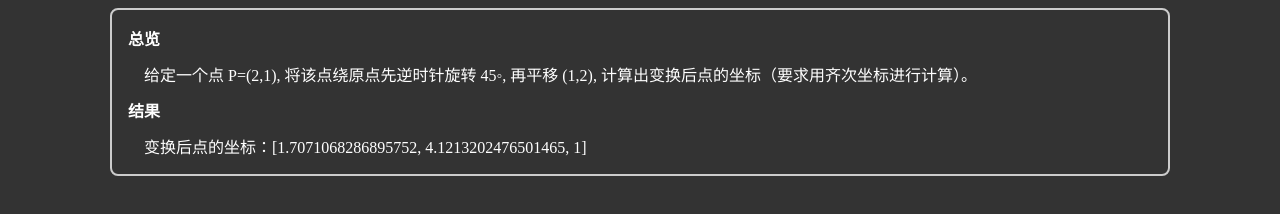
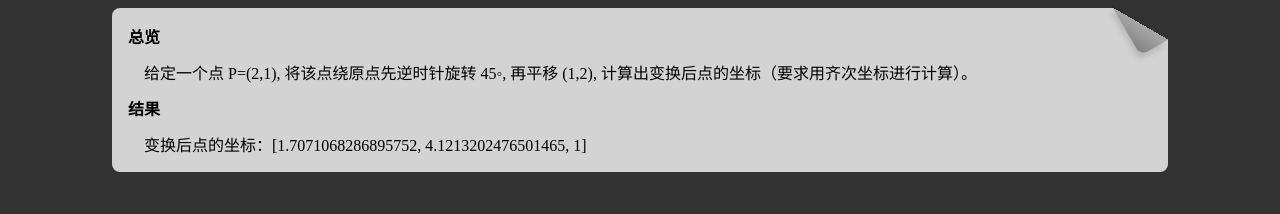
Before and after one commit to Junhong-Chen/games101-works-js, a website built with Vite: page 0/index.html in a window 1280 px wide. Built offline with nearby package versions, Linux system fonts and the light colour scheme.

Commit message:
✨ feat: html lang en => zh

```diff
--- a/0/index.html
+++ b/0/index.html
@@ -1,11 +1,13 @@
 <!DOCTYPE html>
-<html lang="en">
+<html lang="zh">
+
 <head>
   <meta charset="UTF-8">
   <meta name="viewport" content="width=device-width, initial-scale=1.0">
-  <title>work-0</title>
+  <title>作业-0</title>
   <link rel="stylesheet" href="/css/style.css">
 </head>
+
 <body>
   <article>
     <h4>总览</h4>
@@ -17,4 +19,5 @@
   </article>
   <script src="./index.js" type="module"></script>
 </body>
+
 </html>
--- a/public/css/style.css
+++ b/public/css/style.css
@@ -2,18 +2,32 @@ body {
   display: flex;
   flex-direction: column;
   align-items: center;
+  font-size: 16px;
   background-color: #333;
 }
 article {
+  position: relative;
   width: 1024px;
-  padding: 4px 16px;
-  border: 2px solid #ccc;
-  border-radius: 8px;
-  margin-bottom: 8px;
-  color: white;
+  padding: .25em 1em;
+  border-radius: .5em;
+  margin-bottom: .5em;
+  background: linear-gradient(-150deg, transparent 1.7em, lightgrey 0);
+}
+article::before {
+  content: '';
+  position: absolute;
+  top: 0;
+  right: 0;
+  background: linear-gradient(to left bottom, transparent 50%, hsla(0, 0%, 0%, .2) 0, hsla(0, 0%, 0%, .4)) 100% 0 no-repeat;
+  width: 2em;
+  height: 3.6em;
+  transform: translateY(-1.66em) rotate(-30deg);
+  transform-origin: bottom right;
+  border-bottom-left-radius: inherit;
+  box-shadow: -.3em .3em .4em -.1em hsla(0, 0%, 0%, .15);
 }
 article>p, article>h4 {
-  margin: 12px 0;
+  margin: .75em 0;
 }
 article>p {
   text-indent: 2ch;
```
Also changed, not shown: 1/index.html (+23 -10 lines), 2/index.html (+10 -4 lines), 3/index.html (+24 -11 lines), 4/index.html (+14 -6 lines), 5/index.html (+2 -2 lines), 6/index.html (+2 -2 lines), index.html (+1 -1 lines).
